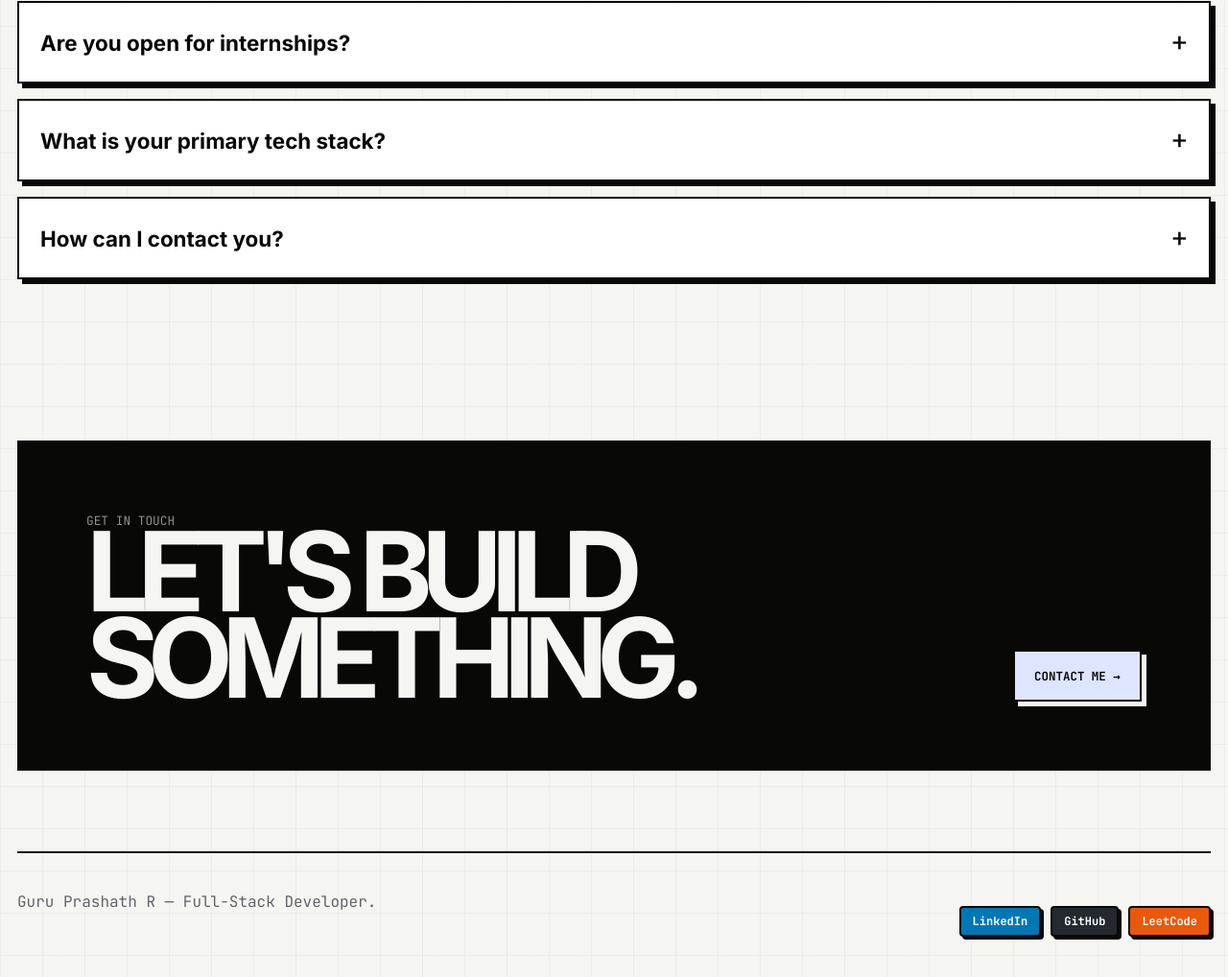
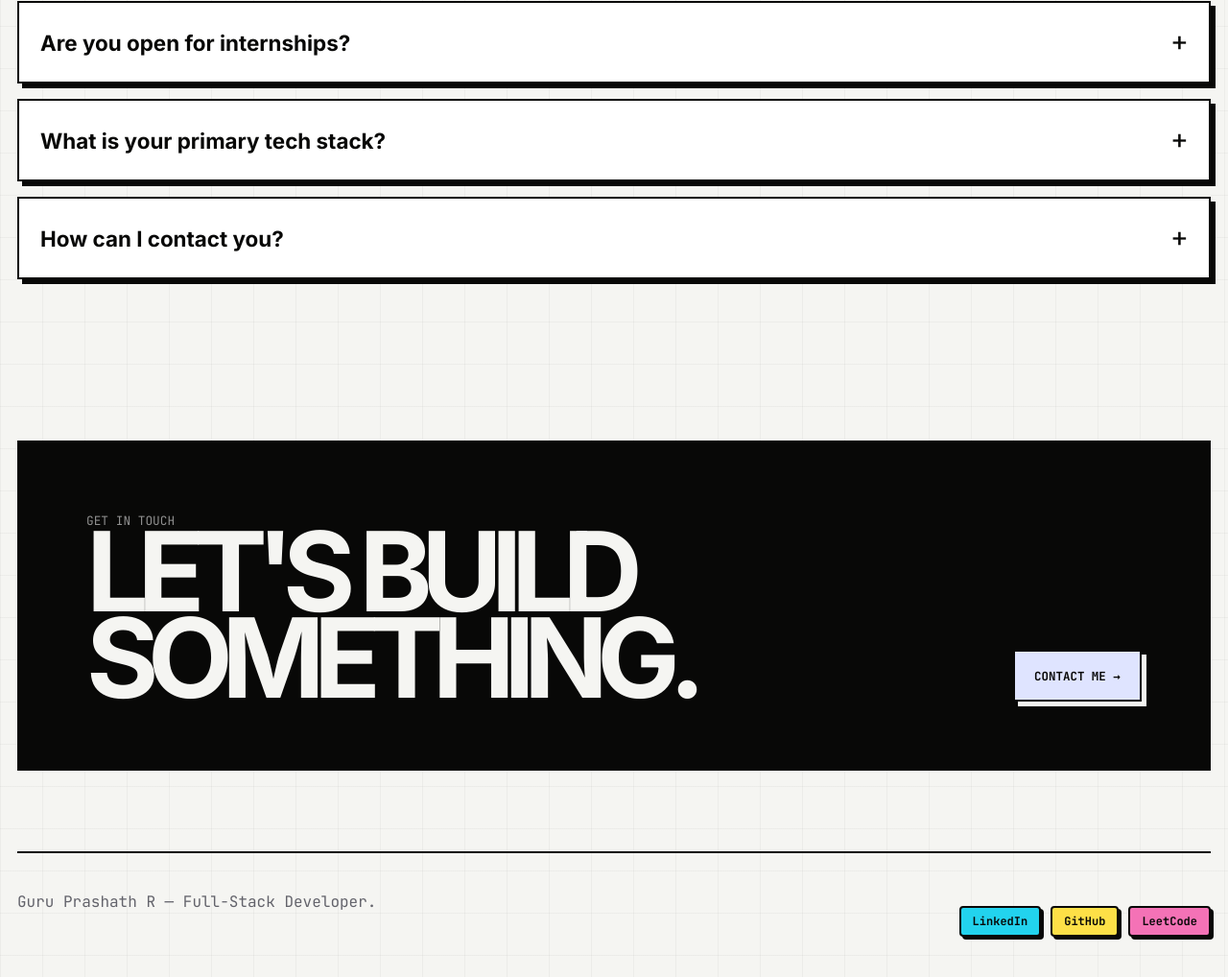
Before and after one commit to Guruprashath252006/Portfolio_guru, a website: page index.html in a window 1280 px wide. Shown: the part 5209-6227 px from the top of the page at 96% size. Drawn offline with Linux system fonts and the light colour scheme.

Commit message:
update social buttons with vibrant brutalist colors

```diff
--- a/index.html
+++ b/index.html
@@ -218,11 +218,11 @@
     .rule { display: grid; grid-template-columns: 1fr auto; gap: 18px; align-items: center; border-top: 2px solid var(--line); padding: 18px 0; font-family: var(--mono); transition: all 0.3s var(--ease); }
     .pill { border: 2px solid var(--line); padding: 8px 10px; font-size: .7rem; background: var(--accent-2); white-space: nowrap; font-weight: 700; transition: background 0.3s, color 0.3s; }
 
-    .social-pill { display: inline-block; padding: 6px 12px; border: 2px solid var(--line); text-decoration: none; font-weight: 800; color: white !important; border-radius: 4px; box-shadow: 3px 3px 0 var(--line); transition: transform 0.2s, box-shadow 0.2s; font-family: var(--mono); font-size: 0.75rem; }
-    .social-pill:hover { transform: translate(-2px, -2px); box-shadow: 5px 5px 0 var(--line); }
-    .social-linkedin { background: #0077b5; }
-    .social-github { background: #24292e; }
-    .social-leetcode { background: #ea580c; }
+    .social-pill { display: inline-block; padding: 6px 12px; border: 2px solid var(--line); text-decoration: none; font-weight: 800; color: #080807 !important; border-radius: 4px; box-shadow: 3px 3px 0 var(--line); transition: transform 0.2s, box-shadow 0.2s, filter 0.2s; font-family: var(--mono); font-size: 0.75rem; }
+    .social-pill:hover { transform: translate(-2px, -2px); box-shadow: 5px 5px 0 var(--line); filter: brightness(1.1); }
+    .social-linkedin { background: #22d3ee; }
+    .social-github { background: #fde047; }
+    .social-leetcode { background: #f472b6; }
 
     .install-grid { display: grid; grid-template-columns: minmax(0, 1fr) minmax(0, 1fr); gap: 22px; min-width: 0; width: 100%; box-sizing: border-box; }
     .command { position: relative; display: grid; grid-template-columns: auto minmax(0, 1fr); gap: 12px; border-bottom: 2px solid var(--line); padding: 18px 0; align-items: center; font-family: var(--mono); min-width: 0; width: 100%; box-sizing: border-box; }
```
